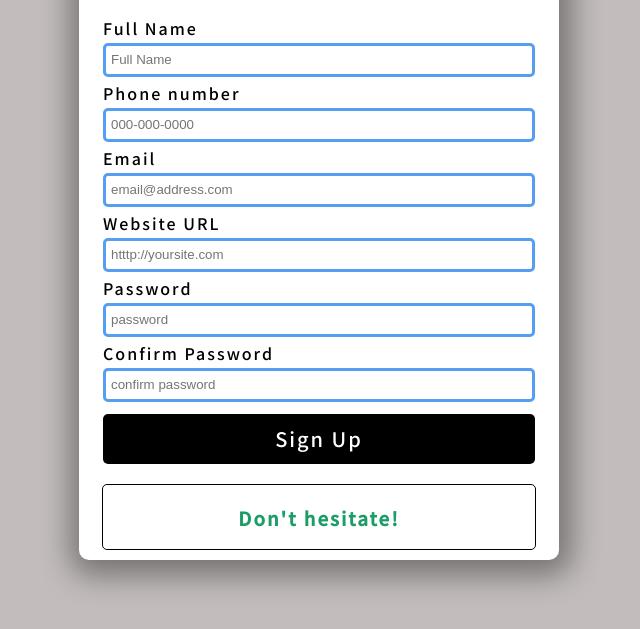
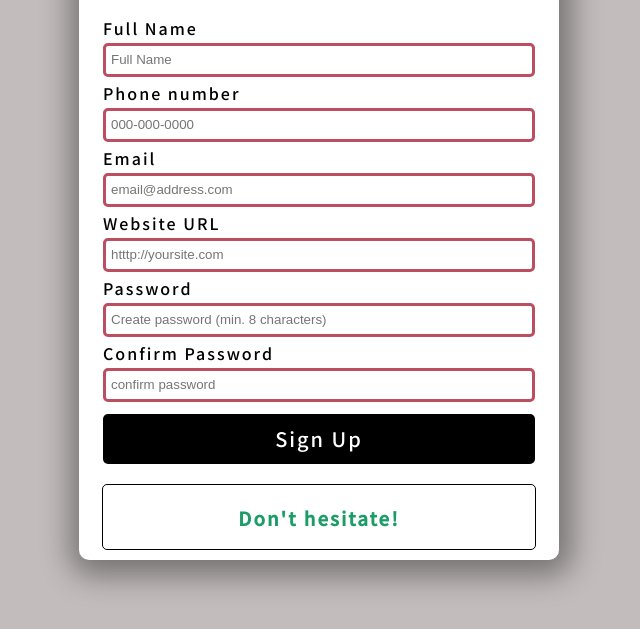
Before and after one commit to haase1020/form-fun, a plain HTML site: page index.html in a window 1280 px wide. Shown: the part 155-784 px from the top of the page, without its empty margins (321-961 px from the left). Drawn offline with Linux system fonts and the light colour scheme.

Commit message:
html form validation complete

```diff
--- a/index.html
+++ b/index.html
@@ -16,32 +16,39 @@
            <!-- full name -->
            <div class="form-group">
                <label for="name">Full Name</label>
-               <input type="text" id="name" placeholder="Full Name">
+               <input type="text" id="name" placeholder="Full Name"
+               required minlength="3" maxlength="100">
            </div>
            <!-- phone number -->
            <div class="form-group">
                <label for="phone">Phone number</label>
-               <input type="tel" id="phone" placeholder="000-000-0000">
+               <input type="tel" id="phone" placeholder="000-000-0000"
+               required pattern="[0-9]{3}-[0-9]{3}-[0-9]{4}">
            </div>
            <!-- email -->
            <div class="form-group">
                 <label for="email">Email</label>
-                <input type="email" id="email" placeholder="email@address.com">
+                <input type="email" id="email" placeholder="email@address.com"
+                required >
             </div>
             <!-- website -->
             <div class="form-group">
                 <label for="website">Website URL</label>
-                <input type="url" id="website" placeholder="htttp://yoursite.com">
+                <input type="url" id="website" placeholder="htttp://yoursite.com"
+                required>
             </div>
              <!-- password -->
              <div class="form-group">
                 <label for="password1">Password</label>
-                <input type="password" id="password1" placeholder="password">
+                <input type="password" id="password1" placeholder="Create password (min. 8 characters)"
+                required pattern="^(?=.*\d)(?=.*[a-z])(?=.*[A-Z])(?=.*[a-zA-Z]).{8,}$"
+                title="please include at least one uppercase character, one lowercase character, and one number">
             </div>
              <!-- confirm password -->
              <div class="form-group">
                 <label for="password2">Confirm Password</label>
-                <input type="password" id="password2" placeholder="confirm password">
+                <input type="password" id="password2" placeholder="confirm password"
+                required pattern="^(?=.*\d)(?=.*[a-z])(?=.*[A-Z])(?=.*[a-zA-Z]).{8,}$">
             </div>
             <button type="submit">Sign Up</button>
        </form>
```
